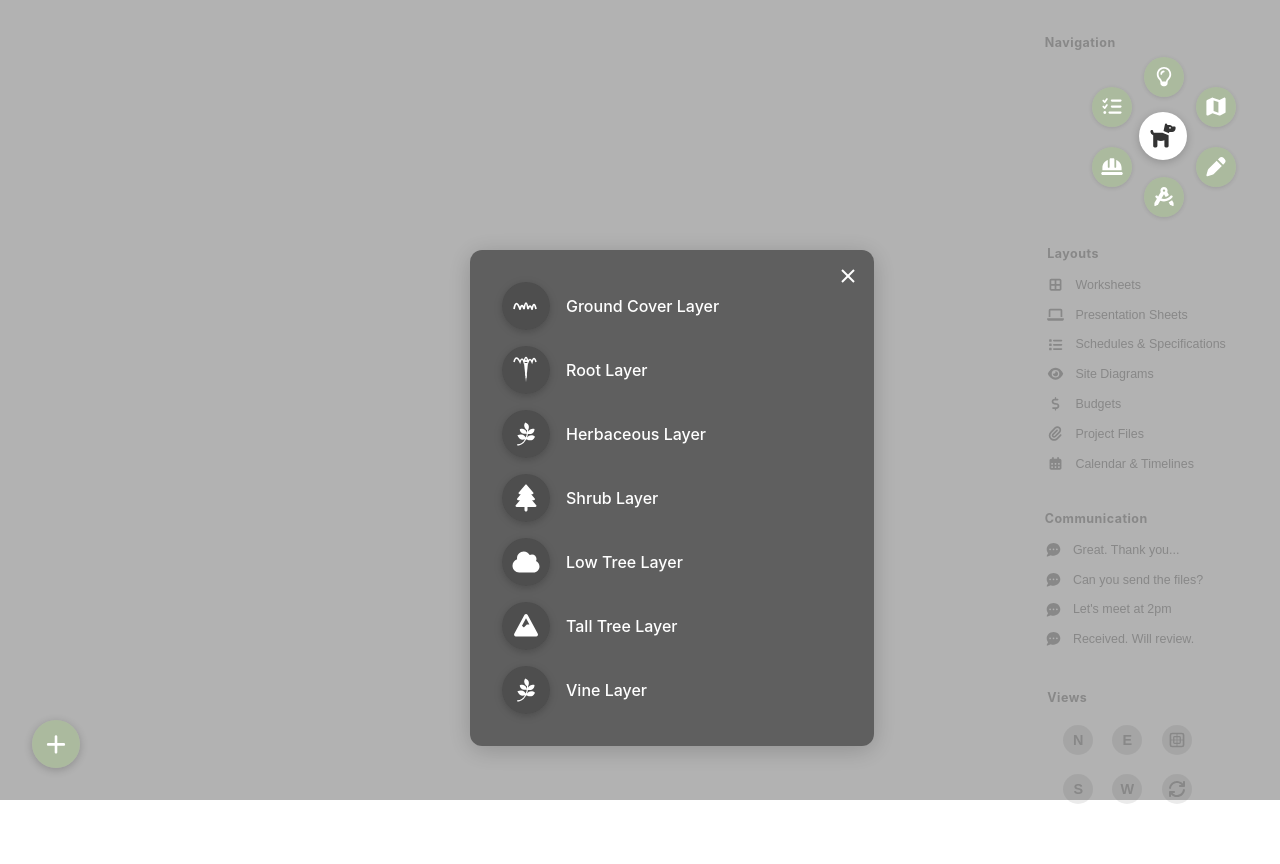
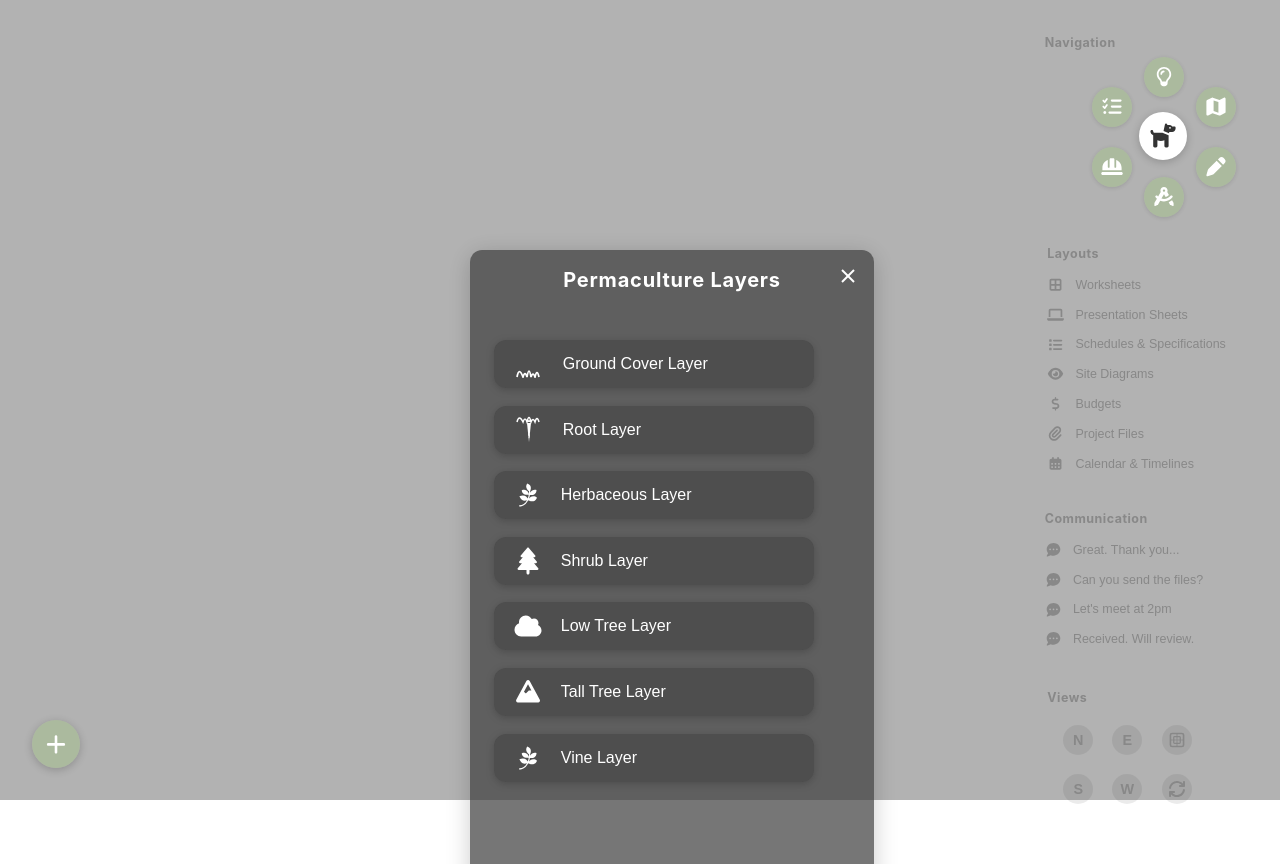
Before and after one commit to pacacodes/ELPACA, a React (Create React App) app in the folder frontend/: page / in a window 1280 px wide. Both pictures are taken after a click on the button 56 px from the left and 744 px from the top of the page. Built offline with nearby package versions, Linux system fonts and the light colour scheme.

Commit message:
Enhance alpaca popup with title, increased height, and improved button layout; add project folder selection functionality

```diff
--- a/frontend/src/App.js
+++ b/frontend/src/App.js
@@ -8,6 +8,7 @@ import { faDog } from '@fortawesome/free-solid-svg-icons';
 import { faCommentDots } from '@fortawesome/free-solid-svg-icons';
 
 function App() {
+  const [activeProjectFolder, setActiveProjectFolder] = useState(null);
   const [popupOpen, setPopupOpen] = useState(false);
   const [projectFolders, setProjectFolders] = useState([]);
   const [newFolderName, setNewFolderName] = useState('');
@@ -69,7 +70,7 @@ function App() {
               borderRadius: '12px',
               boxShadow: '0 4px 24px rgba(0,0,0,0.2)',
               minWidth: '340px',
-              minHeight: '300px',
+              minHeight: '600px', // increased height for 7 buttons
               display: 'flex',
               flexDirection: 'row',
               alignItems: 'flex-start',
@@ -81,11 +82,29 @@ function App() {
             }}
             onMouseDown={e => {
               // Only start dragging if the click is NOT on the close button or its children
-              if (e.target.closest('button[aria-label="Close popup"]')) return;
+              const closeBtn = e.currentTarget.querySelector('button[aria-label="Close popup"]');
+              if (closeBtn && (e.target === closeBtn || closeBtn.contains(e.target))) return;
               setDragging(true);
               setDragOffset({ x: e.clientX - popupPos.x, y: e.clientY - popupPos.y });
             }}
           >
+            {/* Centered title at top */}
+            <div style={{
+              position: 'absolute',
+              top: '18px',
+              left: 0,
+              width: '100%',
+              textAlign: 'center',
+              fontWeight: 'bold',
+              color: '#fff',
+              fontSize: '1.25rem',
+              letterSpacing: '0.04em',
+              zIndex: 1001
+            }}>
+              Permaculture Layers
+            </div>
+            {/* Spacer between title and buttons */}
+            <div style={{width:'100%', height:'2.5rem'}}></div>
             {/* Close button as small black X in top right */}
             <button
               onClick={() => {
@@ -104,6 +123,7 @@ function App() {
                 alignItems: 'center',
                 justifyContent: 'center',
                 padding: 0,
+                pointerEvents: 'auto',
               }}
               aria-label="Close popup"
             >
@@ -113,7 +133,7 @@ function App() {
               </svg>
             </button>
             {/* Column of buttons on the left */}
-            <div style={{ display: 'flex', flexDirection: 'column', gap: '1rem', marginRight: '2rem', alignItems: 'flex-start', pointerEvents: 'auto' }}>
+            <div style={{ position: 'absolute', left: '24px', top: '90px', display: 'flex', flexDirection: 'column', gap: '1.1rem', alignItems: 'flex-start', pointerEvents: 'auto' }}>
               {[
                 { name: 'ground cover layer', icon: 'grass' },
                 { name: 'root layer', icon: 'grassroots' },
@@ -123,21 +143,25 @@ function App() {
                 { name: 'tall tree layer', icon: faMountain },
                 { name: 'vine layer', icon: faPagelines },
               ].map((layer, i) => (
-                <div key={i} style={{ display: 'flex', alignItems: 'center', gap: '1rem' }}>
                 <button
+                  key={i}
                   style={{
-                      width: '48px',
+                    display: 'flex',
+                    flexDirection: 'row',
+                    alignItems: 'center',
+                    gap: '1.1rem',
+                    width: '320px',
                     height: '48px',
-                      borderRadius: '50%',
+                    borderRadius: '12px',
                     background: 'rgba(60,60,60,0.5)',
                     color: 'white',
                     border: 'none',
                     boxShadow: '0 2px 8px rgba(0,0,0,0.2)',
                     cursor: 'pointer',
-                      display: 'flex',
-                      alignItems: 'center',
-                      justifyContent: 'center',
-                      fontSize: '1.5rem',
+                    fontSize: '1.1rem',
+                    paddingLeft: '1.2rem',
+                    paddingRight: '1.2rem',
+                    justifyContent: 'flex-start',
                   }}
                   aria-label={layer.name}
                   onClick={() => {
@@ -145,11 +169,11 @@ function App() {
                   }}
                 >
                   {layer.icon === 'grass' ? (
-                      <svg width="32" height="32" viewBox="0 0 64 64" fill="none" style={{display:'block',margin:'0 auto',position:'relative',top:'-12px'}} xmlns="http://www.w3.org/2000/svg">
+                    <svg width="32" height="32" viewBox="0 0 64 64" fill="none" style={{display:'block',margin:'0',position:'relative',top:'-2px'}} xmlns="http://www.w3.org/2000/svg">
                       <path d="M8 62 Q12 40 20 62 Q24 48 28 62 Q32 38 36 62 Q40 50 44 62 Q48 44 52 62" stroke="#fff" strokeWidth="3.5" fill="none"/>
                     </svg>
                   ) : layer.icon === 'grassroots' ? (
-                        <svg width="32" height="32" viewBox="0 0 64 64" fill="none" style={{display:'block',margin:'0 auto',position:'relative',top:'-2px'}} xmlns="http://www.w3.org/2000/svg">
+                    <svg width="32" height="32" viewBox="0 0 64 64" fill="none" style={{display:'block',margin:'0',position:'relative',top:'-2px'}} xmlns="http://www.w3.org/2000/svg">
                       <path d="M8 20 Q12 4 20 20 Q24 8 28 20 Q32 2 36 20 Q40 10 44 20 Q48 6 52 20" stroke="#fff" strokeWidth="3" fill="none"/>
                       <path d="M32 20 Q30 14 28 20" stroke="#fff" strokeWidth="2" fill="none"/>
                       <path d="M32 20 Q34 14 36 20" stroke="#fff" strokeWidth="2" fill="none"/>
@@ -159,15 +183,14 @@ function App() {
                       <path d="M32 44 Q34 48 32 52" stroke="#fff" strokeWidth="1.5" fill="none"/>
                     </svg>
                   ) : layer.icon === 'roots' ? (
-                        <svg width="32" height="32" viewBox="0 0 64 64" fill="none" style={{display:'block',margin:'0 auto',position:'relative',top:'-2px'}} xmlns="http://www.w3.org/2000/svg">
+                    <svg width="32" height="32" viewBox="0 0 64 64" fill="none" style={{display:'block',margin:'0',position:'relative',top:'-2px'}} xmlns="http://www.w3.org/2000/svg">
                       <path d="M32 8 V32 M32 32 Q28 40 24 32 M32 32 Q36 40 40 32 M32 32 Q20 44 16 32 M32 32 Q44 44 48 32" stroke="#fff" strokeWidth="3.5" fill="none"/>
                     </svg>
                   ) : (
                     <FontAwesomeIcon icon={layer.icon} style={{fontSize:'1.5rem'}} />
                   )}
+                  <span style={{ textTransform: 'capitalize', fontWeight: '500', color: 'white', fontSize: '1rem', whiteSpace: 'nowrap' }}>{layer.name}</span>
                 </button>
-                  <span style={{ textTransform: 'capitalize', fontWeight: '500', color: 'white', fontSize: '1rem' }}>{layer.name}</span>
-                </div>
               ))}
             </div>
           </div>
@@ -345,7 +368,10 @@ function App() {
             >
               {/* Close button as small white X in top right */}
               <button
-                onClick={() => setAlpacaPopupOpen(false)}
+                onClick={() => {
+                  setAlpacaPopupOpen(false);
+                  setActiveProjectFolder(null);
+                }}
                 style={{
                   position: 'absolute',
                   top: '12px',
@@ -368,8 +394,22 @@ function App() {
                   <line x1="15" y1="3" x2="3" y2="15" stroke="white" strokeWidth="2" />
                 </svg>
               </button>
-              {/* Centered Projects label */}
-              <div style={{width:'100%',textAlign:'center',position:'absolute',top:'18px',left:0,fontWeight:'bold',color:'#fff',fontSize:'1.1rem',letterSpacing:'0.04em'}}>Projects</div>
+              {/* Centered Projects label or folder name */}
+              <div style={{width:'100%',textAlign:'center',position:'absolute',top:'18px',left:0,fontWeight:'bold',color:'#fff',fontSize:'1.1rem',letterSpacing:'0.04em'}}>
+                {activeProjectFolder ? activeProjectFolder : 'Projects'}
+              </div>
+              {/* If a folder is open, show its content */}
+              {activeProjectFolder ? (
+                <div style={{marginTop:'60px',width:'100%',display:'flex',flexDirection:'column',alignItems:'center',gap:'1.2rem'}}>
+                  <FontAwesomeIcon icon={faDog} style={{ fontSize: '2.2rem', color: '#fff' }} />
+                  <div style={{color:'#fff',fontSize:'1.1rem'}}>Welcome to <b>{activeProjectFolder}</b>!</div>
+                  <button
+                    style={{marginTop:'1.2rem',background:'rgba(168,190,150,0.7)',color:'#333',border:'none',borderRadius:'6px',padding:'0.4rem 1.2rem',fontWeight:'bold',cursor:'pointer'}}
+                    onClick={() => setActiveProjectFolder(null)}
+                  >Back to Projects</button>
+                </div>
+              ) : (
+                <>
                   {/* Plus button in bottom right of popup */}
                   <button
                     style={{
@@ -402,7 +442,7 @@ function App() {
                   {/* Project folders list */}
                   <div style={{marginTop:'60px',width:'100%',display:'flex',flexDirection:'column',alignItems:'flex-start',gap:'0.7rem'}}>
                     {projectFolders.map((folder, idx) => (
-                  <div key={idx} style={{background:'rgba(255,255,255,0.08)',borderRadius:'8px',padding:'0.5rem 1rem',color:'#fff',fontWeight:'500',fontSize:'1rem',marginBottom:'0.2rem',display:'flex',alignItems:'center',gap:'0.7rem'}}>
+                      <div key={idx} style={{background:'rgba(255,255,255,0.08)',borderRadius:'8px',padding:'0.5rem 1rem',color:'#fff',fontWeight:'500',fontSize:'1rem',marginBottom:'0.2rem',display:'flex',alignItems:'center',gap:'0.7rem',cursor:'pointer'}} onClick={() => setActiveProjectFolder(folder)}>
                         <FontAwesomeIcon icon={faDog} style={{ fontSize: '1.2rem', color: '#fff' }} />
                         {folder}
                       </div>
@@ -449,6 +489,8 @@ function App() {
                       </div>
                     )}
                   </div>
+                </>
+              )}
             </div>
             {alpacaDragging && (
               <div
```
Lines whose indentation alone changed are shown as unchanged.
